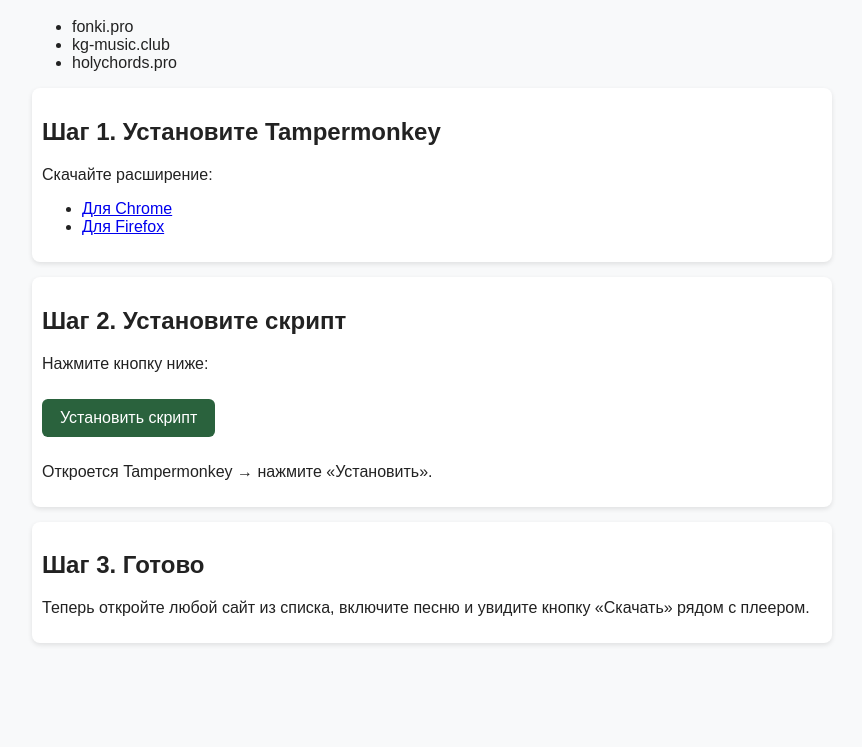
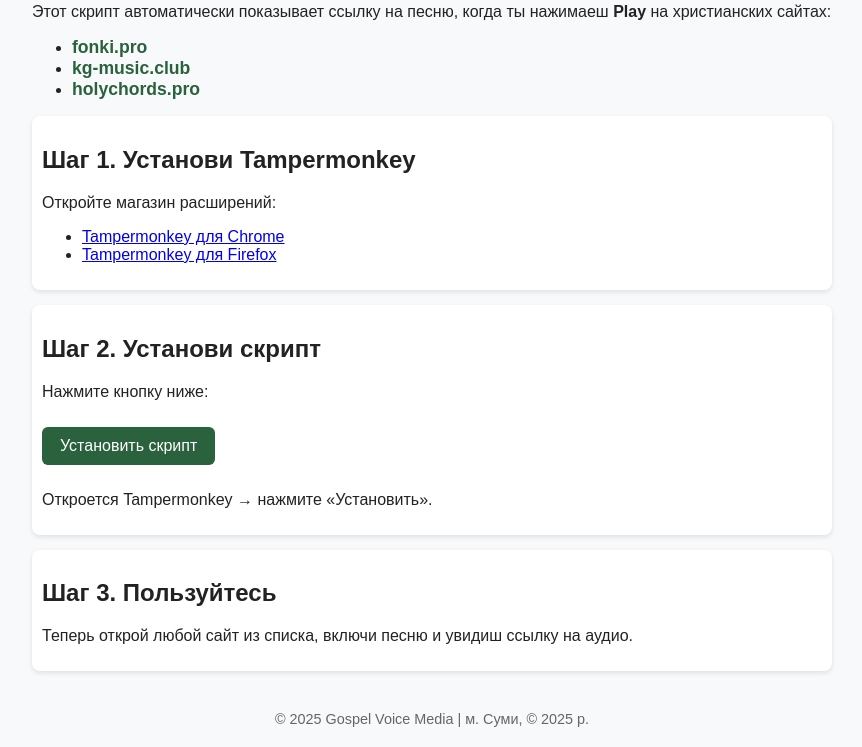
Before and after one commit to christian-word/audio-sniffe, a plain HTML site: page install.html in a window 1280 px wide. Shown: the part 135-882 px from the top of the page, without its empty margins (208-1070 px from the left). Before the commit the page ends 813 px from the top, so only its background shows below. Drawn offline with Linux system fonts and the light colour scheme.

Commit message:
Add files via upload

```diff
--- a/install.html
+++ b/install.html
@@ -4,42 +4,81 @@
   <meta charset="UTF-8">
   <title>Установка скрипта Audio Sniffer</title>
   <style>
-    body{font-family:Arial, sans-serif;max-width:800px;margin:auto;padding:20px;background:#f8f9fa;color:#222}
-    h1{color:#2a623d}
-    .step{margin:15px 0;padding:10px;background:white;border-radius:8px;box-shadow:0 2px 5px rgba(0,0,0,0.1)}
-    .btn{display:inline-block;padding:10px 18px;background:#2a623d;color:#fff;text-decoration:none;border-radius:6px;margin:10px 0}
-    .btn:hover{background:#1f4a2e}
+    body {
+      font-family: Arial, sans-serif;
+      max-width: 800px;
+      margin: auto;
+      padding: 20px;
+      background: #f8f9fa;
+      color: #222;
+    }
+    h1 {
+      color: #2a623d;
+    }
+    .step {
+      margin: 15px 0;
+      padding: 10px;
+      background: white;
+      border-radius: 8px;
+      box-shadow: 0 2px 5px rgba(0,0,0,0.1);
+    }
+    .btn {
+      display: inline-block;
+      padding: 10px 18px;
+      background: #2a623d;
+      color: #fff;
+      text-decoration: none;
+      border-radius: 6px;
+      margin: 10px 0;
+    }
+    .btn:hover {
+      background: #1f4a2e;
+    }
+    .resource {
+      font-weight: bold;
+      color: #2a623d;
+      font-size: 1.1em;
+    }
+    footer {
+      margin-top: 40px;
+      text-align: center;
+      font-size: 0.9em;
+      color: #666;
+    }
   </style>
 </head>
 <body>
-  <h1>🔊 Установка скрипта Audio Sniffer</h1>
-  <p>Этот скрипт автоматически добавляет кнопку <b>«Скачать»</b> рядом с плеером, когда вы нажимаете Play на сайтах:</p>
+  <h1>🔊 Установка скрипта Audio Sniffer, Создано для нашей церквы</h1>
+  <p>Этот скрипт автоматически показывает ссылку на песню, когда ты нажимаеш <b>Play</b> на христианских сайтах:</p>
   <ul>
-    <li>fonki.pro</li>
-    <li>kg-music.club</li>
-    <li>holychords.pro</li>
+    <li><span class="resource">fonki.pro</span></li>
+    <li><span class="resource">kg-music.club</span></li>
+    <li><span class="resource">holychords.pro</span></li>
   </ul>
 
   <div class="step">
-    <h2>Шаг 1. Установите Tampermonkey</h2>
-    <p>Скачайте расширение:</p>
+    <h2>Шаг 1. Установи Tampermonkey</h2>
+    <p>Откройте магазин расширений:</p>
     <ul>
-      <li><a href="https://chrome.google.com/webstore/detail/tampermonkey/dhdgffkkebhmkfjojejmpbldmpobfkfo" target="_blank">Для Chrome</a></li>
-      <li><a href="https://addons.mozilla.org/firefox/addon/tampermonkey/" target="_blank">Для Firefox</a></li>
+      <li><a href="https://chrome.google.com/webstore/detail/tampermonkey/dhdgffkkebhmkfjojejmpbldmpobfkfo" target="_blank">Tampermonkey для Chrome</a></li>
+      <li><a href="https://addons.mozilla.org/firefox/addon/tampermonkey/" target="_blank">Tampermonkey для Firefox</a></li>
     </ul>
   </div>
 
   <div class="step">
-    <h2>Шаг 2. Установите скрипт</h2>
+    <h2>Шаг 2. Установи скрипт</h2>
     <p>Нажмите кнопку ниже:</p>
-    <!-- ⚠️ ВАЖНО: замени username/repo/branch на свои -->
-    <a class="btn" href="https://raw.githubusercontent.com/christian-word/audio-sniffe/refs/heads/main/audio-sniffer.user.js">Установить скрипт</a>
+    <a class="btn" href="audio-sniffer.user.js">Установить скрипт</a>
     <p>Откроется Tampermonkey → нажмите «Установить».</p>
   </div>
 
   <div class="step">
-    <h2>Шаг 3. Готово</h2>
-    <p>Теперь откройте любой сайт из списка, включите песню и увидите кнопку «Скачать» рядом с плеером.</p>
+    <h2>Шаг 3. Пользуйтесь</h2>
+    <p>Теперь открой любой сайт из списка, включи песню и увидиш ссылку на аудио.</p>
   </div>
+
+  <footer>
+    © 2025 Gospel Voice Media | м. Суми, © 2025 р.
+  </footer>
 </body>
 </html>
```
